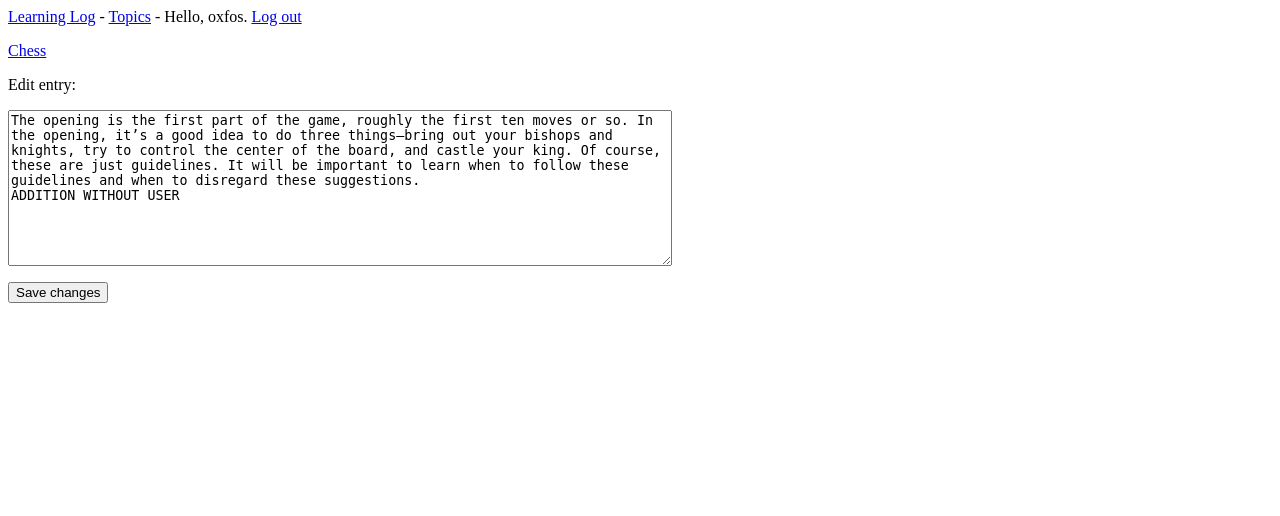
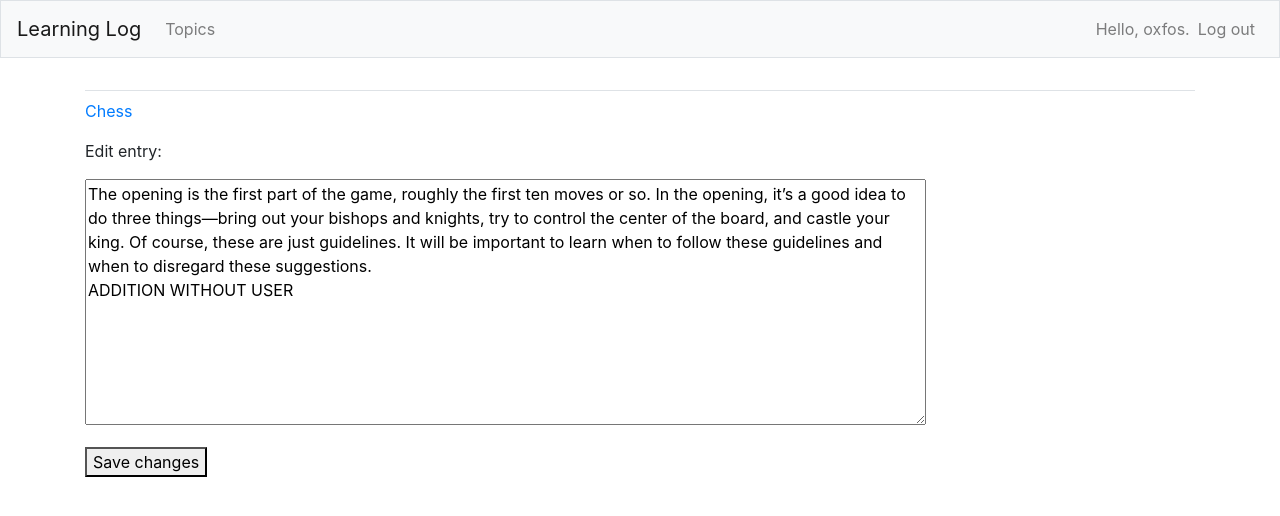
Before and after one commit to oxfos/learning_log, a Django app: page /edit_entry/1/ in a window 1280 px wide. Shown: the top 516 px of the page. Run offline with Django 3.2, Linux system fonts and the light colour scheme; a user stored in the database is signed in; data comes from the database, SQL or seed files in the repository; both versions use the stored data as it was after the commit; parts of the project's set-up code (start-up, migrations or seed data) failed here and were passed over; some libraries are stand-ins or nearby versions.

Commit message:
Integrated bootstrap4 in base.html.

```diff
--- a/src/learning_logs/templates/learning_logs/base.html
+++ b/src/learning_logs/templates/learning_logs/base.html
@@ -1,12 +1,59 @@
-<p>
-    <a href="{% url 'learning_logs:index' %}">Learning Log</a> -
-    <a href="{% url 'learning_logs:topics' %}">Topics</a> -
-    {% if user.is_authenticated %}
-      Hello, {{ user.username }}.
-      <a href="{% url 'users:logout' %}">Log out</a>
-    {% else %}
-      <a href="{% url 'users:login' %}">Log in</a> or
-      <a href="{% url 'users:register' %}">register</a>.
-    {% endif %}
-</p>
-{% block content %}{% endblock content %}
+{% load bootstrap4 %}
+
+<!doctype html>
+<html lang="en">
+
+<head>
+  <meta charset="utf-8">
+  <meta name="viewport" content="width=device-width, initial-scale=1,
+  shrink-to-fit=no">
+  <title>Learning Log</title>
+
+  {% bootstrap_css %}
+  {% bootstrap_javascript jquery='full' %}
+
+</head>
+
+<body>
+  <nav class="navbar navbar-expand-md navbar-light bg-light mb-4 border">
+    <a class="navbar-brand" href="{% url 'learning_logs:index' %}">Learning Log</a>
+    <button class="navbar-toggler" type="button" data-toggle="collapse" data-target="#navbarCollapse"
+      aria-controls="navbarCollapse" aria-expanded="false" aria-label="Toggle navigation">
+      <span class="navbar-toggler-icon"></span>
+    </button>
+    <div class="collapse navbar-collapse" id="navbarCollapse">
+      <ul class="navbar-nav mr-auto">
+        <li class="nav-item">
+          <a class="nav-link" href="{% url 'learning_logs:topics' %}">Topics</a>
+        </li>
+      </ul>
+      <ul class="navbar-nav ml-auto">
+        {% if user.is_authenticated %}
+        <li class="nav-item">
+          <span class="navbar-text">Hello, {{ user.username }}.</span>
+        </li>
+        <li class="nav-item">
+          <a class="nav-link" href="{% url 'users:logout' %}">Log out</a>
+        </li>
+        {% else %}
+        <li class="nav-item">
+          <a class="nav-link" href="{% url 'users:register' %}">Register</a>
+        </li class="nav-item">
+        <li class="nav-item">
+          <a class="nav-link" href="{% url 'users:login' %}">Log in</a>
+        </li>
+        {% endif %}
+      </ul>
+    </div>
+  </nav>
+  <main role="main" class="container">
+    <div class="pb-2 mb-2 border-bottom">
+      {% block page_header %}{% endblock page_header %}
+    </div>
+    <div>
+      {% block content %}{% endblock content %}
+    </div>
+  </main>
+</body>
+
+</html>
```
Also changed, not shown: src/db.sqlite3.
